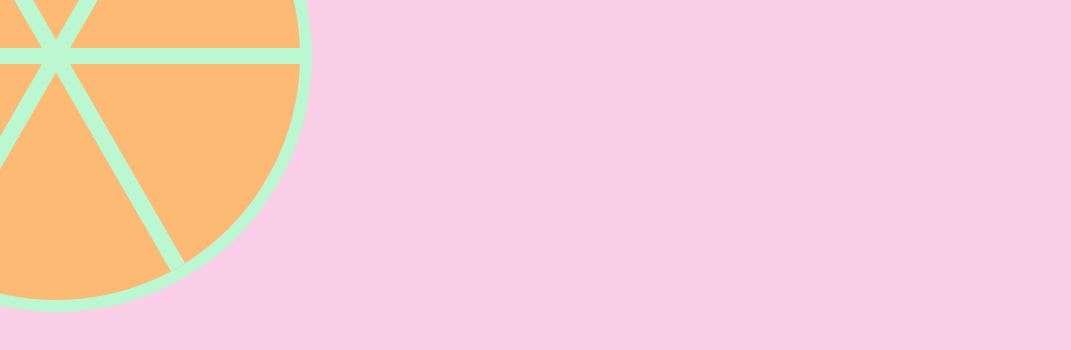
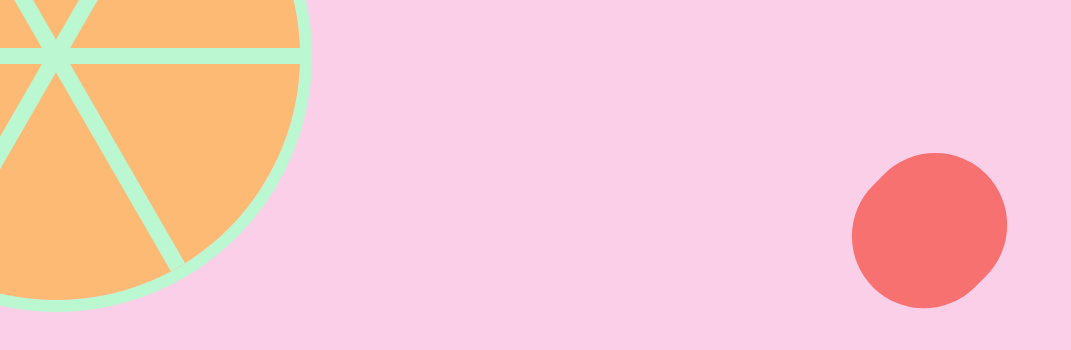
Before and after one commit to Nalundquist/portfolio-new, a Next.js app: page / in a window 1280 px wide. Shown: the top 350 px of the page, without its empty margins (0-1071 px from the left). Built offline with nearby package versions, Linux system fonts and the light colour scheme.

Commit message:
add strwbry to main page, begin building component

```diff
--- a/app/components/Strawberry.tsx
+++ b/app/components/Strawberry.tsx
@@ -2,8 +2,9 @@ import React from "react";
 
 const Strawberry: React.FC = () => {
 	return(
-		<div className='relative flex justify-center'>
-			<div className=''></div>
+		<div className='absolute flex h-[32rem] w-[18rem] justify-center transform rotate-[45deg] ' style={{top: 150, right: 280}}>
+			<div className='relative h-[10rem] w-full bg-red-400 rounded-full flex justify-center flex-row'></div>
+				<div className="relative h-full w-full bg-red-400 transform clip-path-strawtip"></div>
 		</div>
 	)
 }
--- a/app/globals.css
+++ b/app/globals.css
@@ -31,5 +31,5 @@ body {
 }
 
 .clip-path-strawtip {
-  clip-path: polygon(100% 100%, 20% 20%, 80% 80%);
+  clip-path: polygon(100% 0, 20% 0, 80% 0);
 }
--- a/app/page.tsx
+++ b/app/page.tsx
@@ -1,10 +1,12 @@
 import React from 'react';
 import PieCircle from './components/PieCircle';
+import Strawberry from './components/Strawberry';
 
 const Home: React.FC = () => {
   return (
     <div className="flex items-center bg-pink-200 justify-center h-screen">
       <PieCircle />
+      <Strawberry />
     </div>
   );
 };
```
